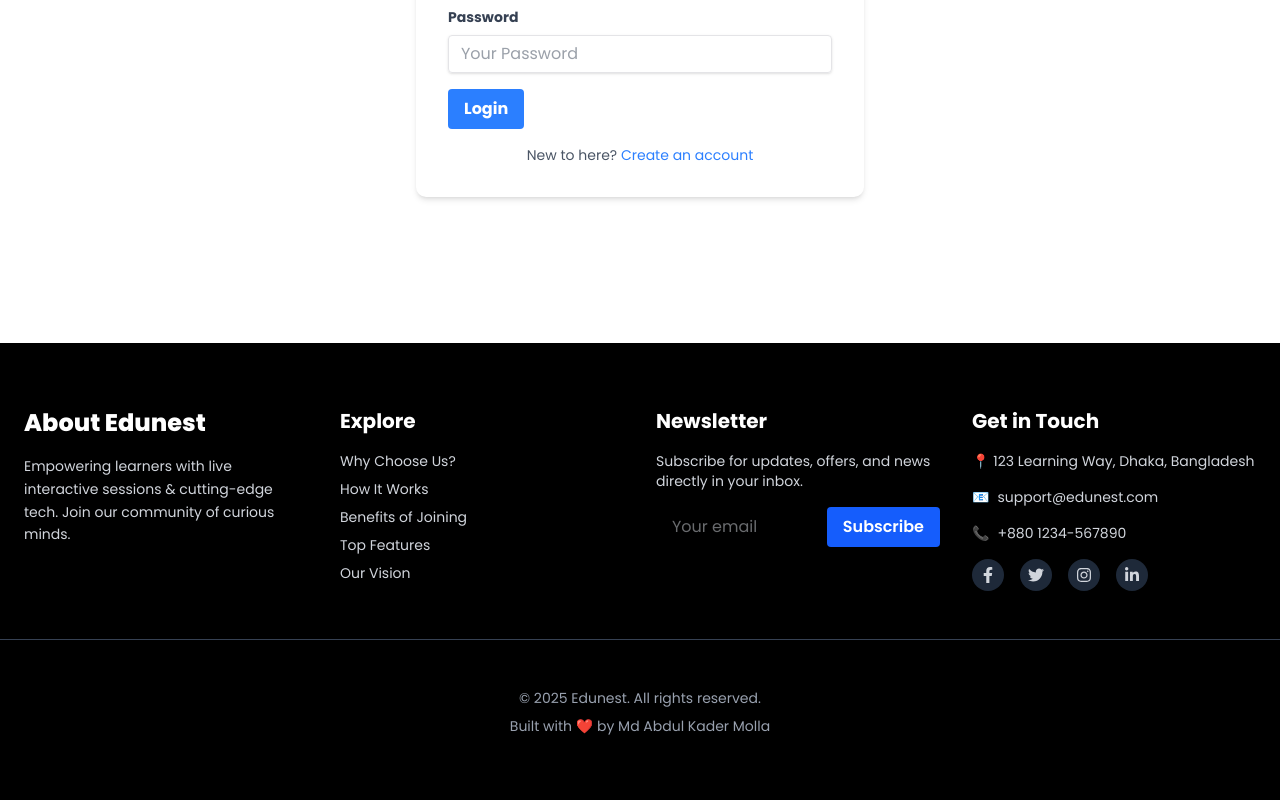
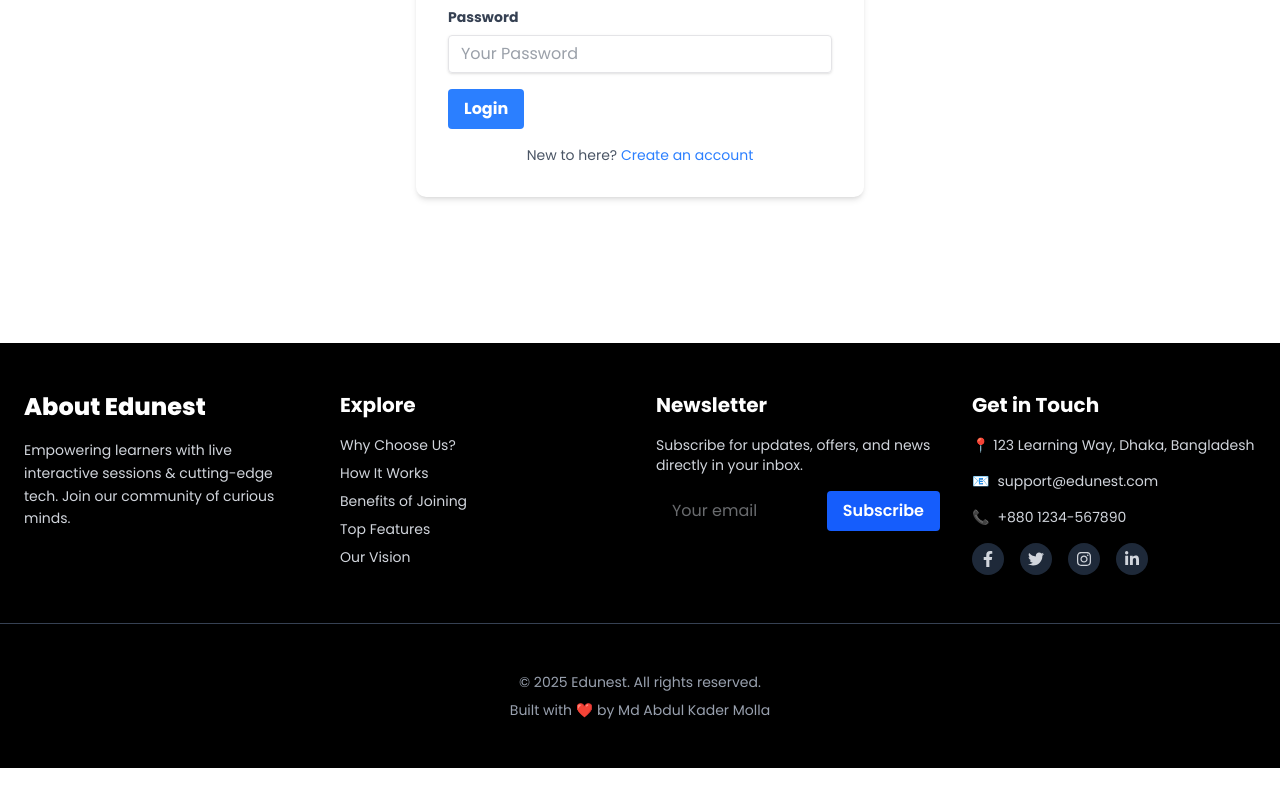
Before and after one commit to kader009/study-platform-frontend, a Next.js app: page /login in a window 1280 px wide. Shown: the part 517-1317 px from the top of the page. After the commit the page ends 1285 px from the top, so only its background shows below. Built offline with nearby package versions, Linux system fonts and the light colour scheme.

Commit message:
footer padding decrease

```diff
--- a/src/components/Footer.tsx
+++ b/src/components/Footer.tsx
@@ -15,7 +15,7 @@ function Footer() {
   }, []);
 
   return (
-    <footer className=" bg-black text-gray-300 py-16">
+    <footer className=" bg-black text-gray-300 py-12">
       <div className="container mx-auto px-6 grid grid-cols-1 md:grid-cols-4 gap-8">
         {/* About Edunest */}
         <div className="space-y-4">
```
Also changed, not shown: 1 other file (tests, documents, lock files or other folders).
